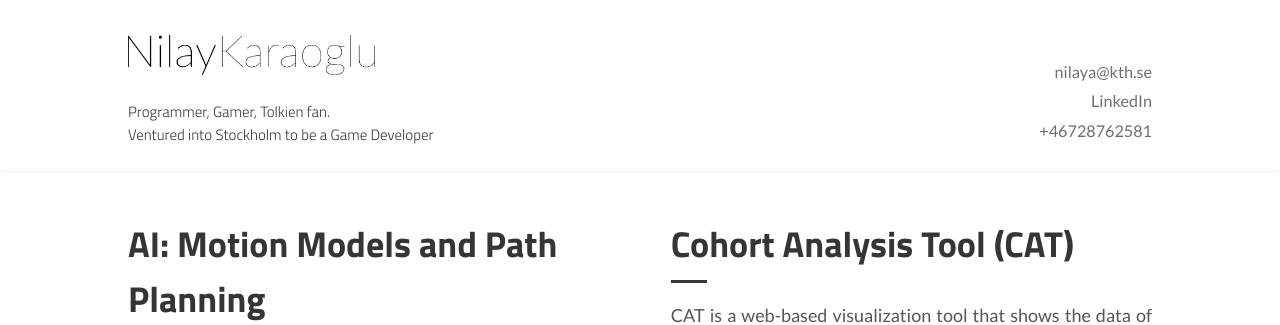
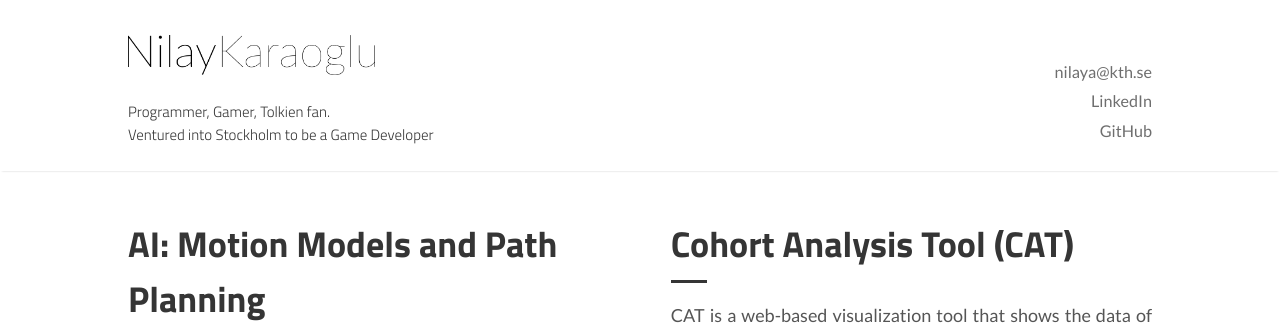
Before and after one commit to eowyn36/eowyn36.github.io, a Jekyll site: the page built from index.html, in a window 1280 px wide. Shown: the top 325 px of the page. Built offline with Jekyll 4.4.1, drawn with Linux system fonts in a browser that asks for light colours; the list of posts is cut into pages by our own code.

Commit message:
Adds github link, fixes logo

```diff
--- a/_layouts/default.html
+++ b/_layouts/default.html
@@ -6,8 +6,8 @@
   <body>
     <nav class="nav">
       <div class="nav-container">
-        <a href="{{ site.baseurl }}/">
-          <img class="logo" src="assets/images/nilayk_logo.png">
+        <a href="/">
+          <img class="logo" src="/assets/images/nilayk_logo.png">
         </a>
         <h5 class="nav-description">Programmer, Gamer, Tolkien fan.
           <br>Ventured into Stockholm to be a Game Developer
@@ -15,7 +15,7 @@
         <ul class="inline-list" aria-label="Contact information">
           <li><a class="icon fa-envelope" href="mailto:nilaya@kth.se">nilaya@kth.se</a></li>
           <li><a class="icon fa-linkedin" href="https://linkedin.com/in/nilayka">LinkedIn</a></li>
-          <li><a class="icon fa-phone" href="tel:+46728762581">+46728762581</a></li>
+          <li><a class="icon fa-github" href="https://github.com/eowyn36">GitHub</a></li>
         </ul>
     </div>
   </nav>
```
